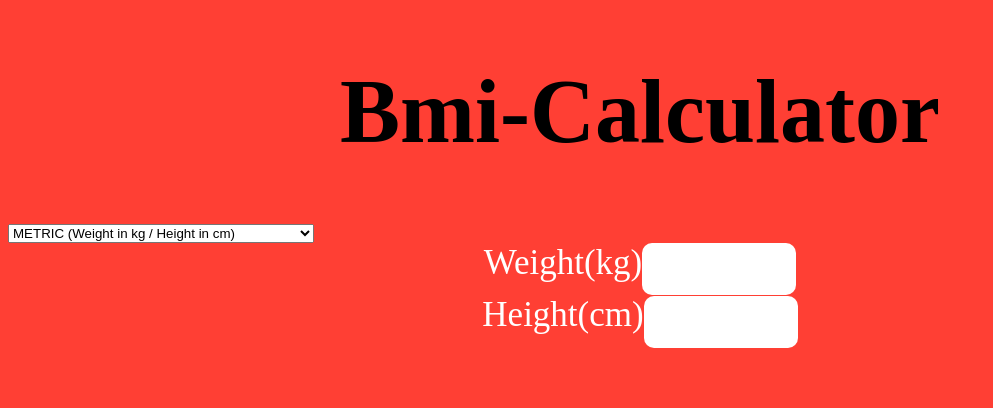
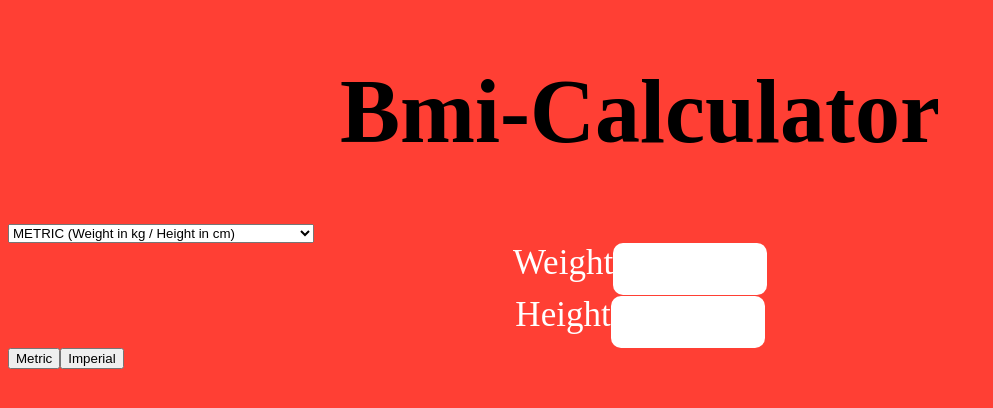
Before and after one commit to erikwesterberg/BmiApp-React, a React (Create React App) app: page / in a window 1280 px wide. Shown: the top 408 px of the page, without its empty margins (0-993 px from the left). Built offline with nearby package versions, Linux system fonts and the light colour scheme; a web font is replaced by a local one.

Commit message:
implemented onChange option on method between metric and imperial, both test green

```diff
--- a/src/App.js
+++ b/src/App.js
@@ -7,7 +7,8 @@ class App extends Component {
     super(props);
     this.state = {
       weight: "",
-      height: ""
+      height: "",
+      method: "metric"
     };
   }
 
@@ -15,13 +16,18 @@ class App extends Component {
     return (
       <div className="masterDiv">
         <h1 className="header">Bmi-Calculator</h1>
-        <div className="metric-form">
-        <select id="method" value={this.state.method} onChange={(e) => this.setState({ method: e.target.value })}>
-            <option value="metric">METRIC (Weight in kg / Height in cm)</option>
-            <option value="imperial">IMPERIAL (Weight in pounds / Height in inches)</option>
-          </select>
+        <select
+          id="method"
+          value={this.state.method}
+          onChange={e => this.setState({ method: e.target.value })}
+        >
+          <option value="metric">METRIC (Weight in kg / Height in cm)</option>
+          <option value="imperial">
+            IMPERIAL (Weight in pounds / Height in inches)
+          </option>
+        </select>
         <div className="text">
-          <label>Weight(kg)</label>
+          <label>Weight</label>
           <input
             className="input-field"
             name="weight"
@@ -31,20 +37,22 @@ class App extends Component {
         </div>
 
         <div className="text">
-          <label>Height(cm)</label>
+          <label>Height</label>
           <input
             className="input-field"
             name="height"
             value={this.state.height}
             onChange={e => this.setState({ height: e.target.value })}
           />
-          </div>
         </div>
+
         <div>
-          {/* <button className="result">ClickMe</button> */}
+          <button className="metric">Metric</button>
+          <button className="imperial">Imperial</button>
           <DisplayResult
             weight={this.state.weight}
             height={this.state.height}
+            method={this.state.method}
           />
         </div>
       </div>
--- a/src/Components/displayResult.js
+++ b/src/Components/displayResult.js
@@ -6,12 +6,14 @@ class DisplayResult extends Component {
   calculate() {
     let weight = this.props.weight;
     let height = this.props.height;
+    let method = this.props.method;
 
-    return bmiCalculation(weight, height);
+    return bmiCalculation(weight, height, method);
   }
 
   render() {
-    return <div className="response">{this.calculate()}</div>;
+    return ( <div className="response">{this.calculate()}</div>
+    )
   }
 }
 
--- a/src/Modules/BMICalculator.js
+++ b/src/Modules/BMICalculator.js
@@ -1,4 +1,6 @@
 export const bmiCalculation = (weight, height, method) => {
+
+  if (method === "metric") {
     parseFloat(weight);
     parseFloat(height);
     let bmi;
@@ -6,16 +8,36 @@ export const bmiCalculation = (weight, height, method) => {
     weight = isNaN(weight) ? 0 : weight;
     height = isNaN(height) ? 0 : height;
 
-  bmi = weight / (((height / 100) * height) / 100);
+    bmi = weight / (height / 100 * height / 100);
 
     let finalBMI = parseFloat(bmi.toFixed(2));
-  let BMIMessage = setBMIMessage(finalBMI);
+    let BMIMessage = setBMIMessage(finalBMI)
     if (isNaN(finalBMI) || !isFinite(finalBMI) || finalBMI === 0) {
-    return "";
+      return '';
     } else {
       return `You are ${BMIMessage} with a BMI of ${finalBMI}`;
     }
-};
+  }
+
+  if (method === "imperial") {
+    parseFloat(weight);
+    parseFloat(height);
+    let bmi;
+
+    weight = isNaN(weight) ? 0 : weight;
+    height = isNaN(height) ? 0 : height;
+
+    bmi = weight / (height * height) * 703;
+
+    let finalBMI = parseFloat(bmi.toFixed(2));
+    let BMIMessage = setBMIMessage(finalBMI)
+    if (isNaN(finalBMI) || !isFinite(finalBMI) || finalBMI === 0) {
+      return '';
+    } else {
+      return `You are ${BMIMessage} with a BMI of ${finalBMI}`;
+    }
+  }
+}
 
 const setBMIMessage = finalBMI => {
   if (finalBMI < 18.5) {
```
Also changed, not shown: 1 other file (tests, documents, lock files or other folders). Lines whose indentation alone changed are shown as unchanged.
